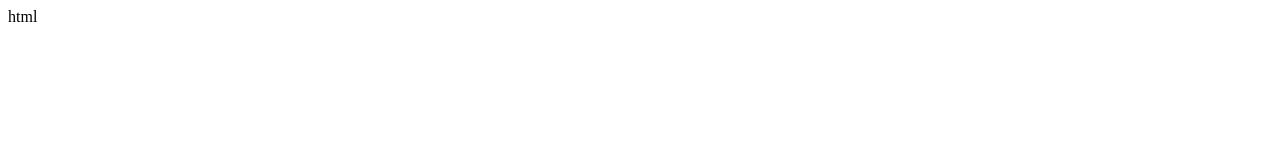
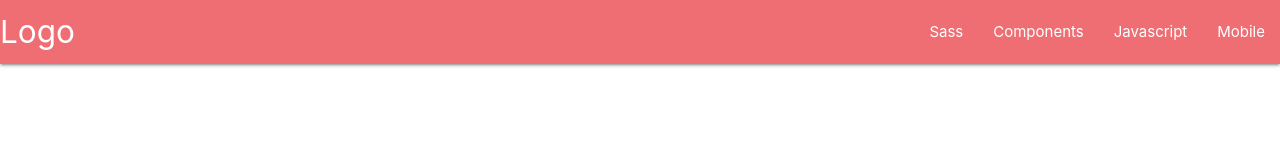
Before and after one commit to BarzinR/My-Projects, a plain HTML site: page index.html in a window 1280 px wide. Drawn offline with nearby package versions, Linux system fonts and the light colour scheme.

Commit message:
project1-part #1

```diff
--- a/index.html
+++ b/index.html
@@ -1 +1,39 @@
-html
+<!DOCTYPE html>
+<html lang="en">
+
+<head>
+    <meta charset="UTF-8">
+    <meta name="viewport" content="width=device-width, initial-scale=1.0">
+    <link rel="stylesheet" href="https://cdnjs.cloudflare.com/ajax/libs/materialize/1.0.0/css/materialize.min.css">
+    <link href="https://fonts.googleapis.com/icon?family=Material+Icons" rel="stylesheet">
+    <link rel="stylesheet" href="css/index.css">
+    <title>Materilizing</title>
+</head>
+
+<body>
+
+    <nav>
+        <div class="nav-wrapper">
+            <a href="#!" class="brand-logo">Logo</a>
+            <a href="#" data-target="mobile-demo" class="sidenav-trigger"><i class="material-icons">menu</i></a>
+            <ul class="right hide-on-med-and-down">
+                <li><a href="sass.html">Sass</a></li>
+                <li><a href="badges.html">Components</a></li>
+                <li><a href="collapsible.html">Javascript</a></li>
+                <li><a href="mobile.html">Mobile</a></li>
+            </ul>
+        </div>
+    </nav>
+
+    <ul class="sidenav" id="mobile-demo">
+        <li><a href="sass.html">Sass</a></li>
+        <li><a href="badges.html">Components</a></li>
+        <li><a href="collapsible.html">Javascript</a></li>
+        <li><a href="mobile.html">Mobile</a></li>
+    </ul>
+
+    <script src="js/index.js"></script>
+    <script src="https://cdnjs.cloudflare.com/ajax/libs/materialize/1.0.0/js/materialize.min.js"></script>
+</body>
+
+</html>
--- /dev/null
+++ b/js/index.js
@@ -0,0 +1,4 @@
+  document.addEventListener('DOMContentLoaded', function() {
+      var elems = document.querySelectorAll('.sidenav');
+      var instances = M.Sidenav.init(elems, {});
+  });
```
Also changed, not shown: css/index.css (added), users.html (added).
